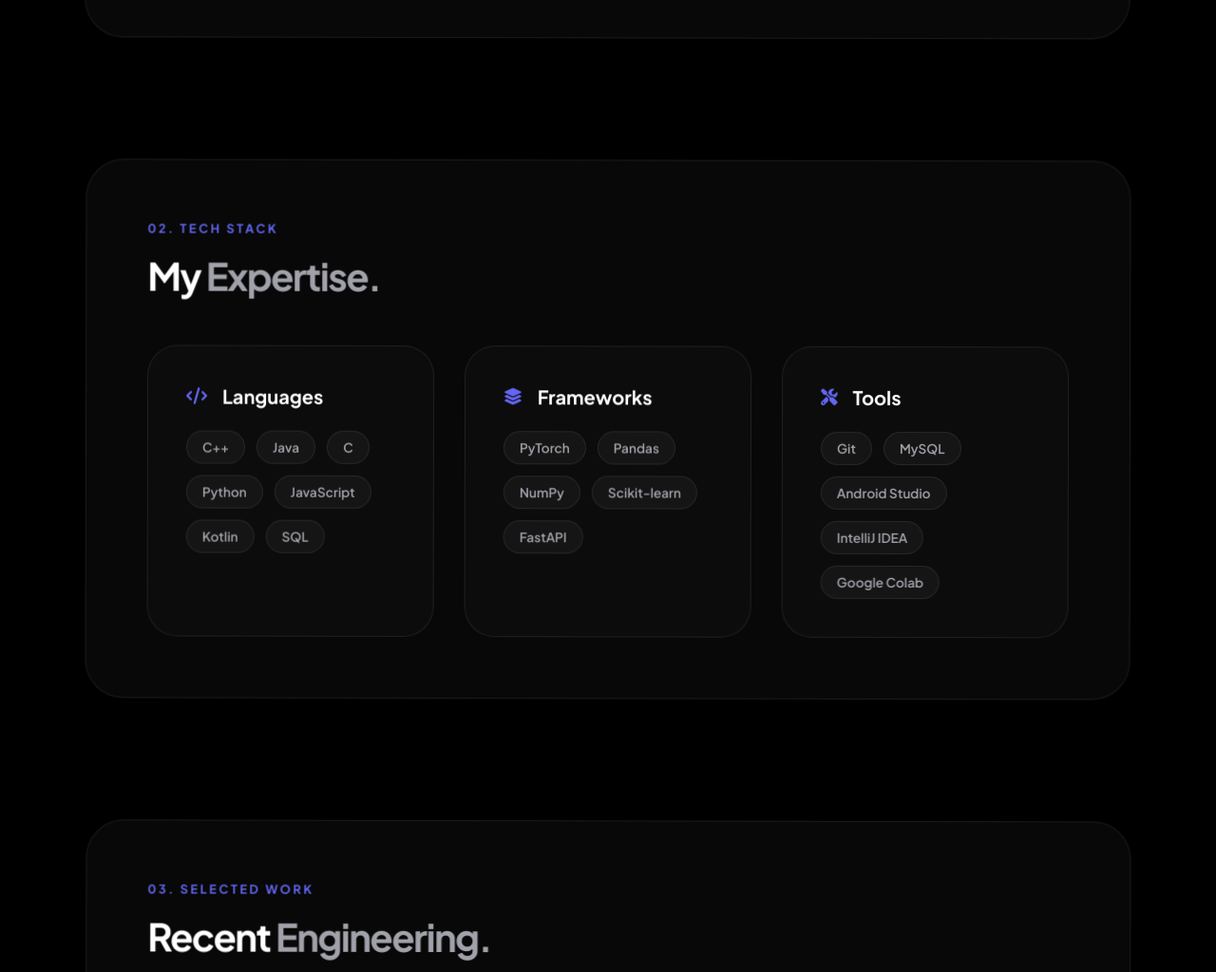
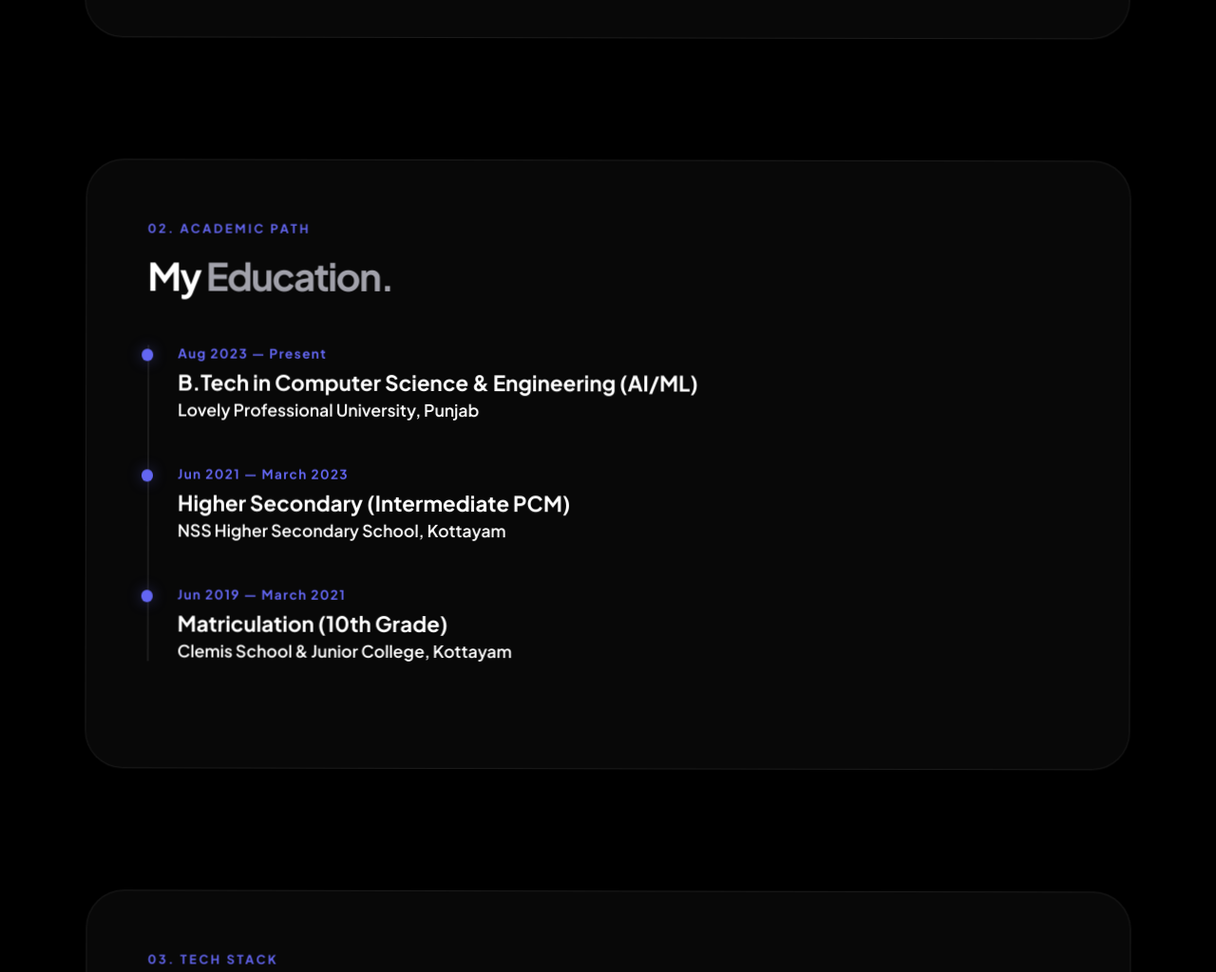
Before and after one commit to Soorajr005/Portfolio, a website built with Vite: page index.html in a window 1280 px wide. Shown: the part 1430-2454 px from the top of the page at 95% size. Built offline with nearby package versions, Linux system fonts and the light colour scheme.

Commit message:
Add Education, Resume, and navigation improvements

```diff
--- a/index.html
+++ b/index.html
@@ -30,6 +30,7 @@
             <a href="#hero" class="nav-brand">Sooraj<span>R.</span></a>
             <ul class="nav-list">
                 <li><a href="#about">About</a></li>
+                <li><a href="#education">Education</a></li>
                 <li><a href="#skills">Skills</a></li>
                 <li><a href="#work">Work</a></li>
                 <li><a href="#achievements">Achievements</a></li>
@@ -54,6 +55,7 @@
                             </p>
                             <div class="hero-cta">
                                 <a href="#work" class="btn-primary">View My Work</a>
+                                <a href="/resume.pdf" class="btn-ghost" download><i class="fas fa-download"></i> Resume</a>
                                 <a href="#contact" class="btn-ghost">Get in Touch</a>
                             </div>
                         </div>
@@ -112,12 +114,52 @@
             </div>
         </section>
 
+        <!-- Education Section -->
+        <section id="education" class="section-floating reveal">
+            <div class="floating-container">
+                <div class="education-card glass-card">
+                    <div class="section-header">
+                        <span class="section-label">02. Academic Path</span>
+                        <h2>My <span>Education.</span></h2>
+                    </div>
+                    <div class="education-timeline">
+                        <div class="edu-item">
+                            <div class="edu-dot"></div>
+                            <div class="edu-content">
+                                <span class="edu-date">Aug 2023 — Present</span>
+                                <h3>B.Tech in Computer Science & Engineering (AI/ML)</h3>
+                                <p class="edu-school">Lovely Professional University, Punjab</p>
+                            </div>
+                        </div>
+
+                        <div class="edu-item">
+                            <div class="edu-dot"></div>
+                            <div class="edu-content">
+                                <span class="edu-date">Jun 2021 — March 2023</span>
+                                <h3>Higher Secondary (Intermediate PCM)</h3>
+                                <p class="edu-school">NSS Higher Secondary School, Kottayam</p>
+                            </div>
+                        </div>
+
+                        <div class="edu-item">
+                            <div class="edu-dot"></div>
+                            <div class="edu-content">
+                                <span class="edu-date">Jun 2019 — March 2021</span>
+                                <h3>Matriculation (10th Grade)</h3>
+                                <p class="edu-school">Clemis School & Junior College, Kottayam</p>
+                            </div>
+                        </div>
+                    </div>
+                </div>
+            </div>
+        </section>
+
         <!-- Skills Section -->
         <section id="skills" class="section-floating reveal">
             <div class="floating-container">
                 <div class="skills-card glass-card">
                     <div class="section-header">
-                        <span class="section-label">02. Tech Stack</span>
+                        <span class="section-label">03. Tech Stack</span>
                         <h2>My <span>Expertise.</span></h2>
                     </div>
                     <div class="skills-grid">
@@ -163,7 +205,7 @@
             <div class="floating-container">
                 <div class="work-card-outer glass-card">
                     <div class="section-header">
-                        <span class="section-label">03. Selected Work</span>
+                        <span class="section-label">04. Selected Work</span>
                         <h2>Recent <span>Engineering.</span></h2>
                     </div>
                     <div class="project-grid">
@@ -197,7 +239,7 @@
             <div class="floating-container">
                 <div class="achievements-card glass-card">
                     <div class="section-header">
-                        <span class="section-label">04. Milestones</span>
+                        <span class="section-label">05. Milestones</span>
                         <h2>Technical <span>Achievements.</span></h2>
                     </div>
                     <div class="achievements-grid">
@@ -226,7 +268,7 @@
             <div class="floating-container">
                 <div class="certs-card glass-card">
                     <div class="section-header">
-                        <span class="section-label">05. Credentials</span>
+                        <span class="section-label">06. Credentials</span>
                         <h2>Verified <span>Skills.</span></h2>
                     </div>
                     <div class="certs-list">
@@ -278,6 +320,11 @@
                         <a href="https://www.instagram.com/_sooraj_05?igsh=Nm92N3k1aGxqbmFl" target="_blank"><i
                                 class="fab fa-instagram"></i></a>
                     </div>
+                    <div class="resume-download-link" style="margin-top: 2rem;">
+                        <a href="/resume.pdf" class="btn-ghost" download>
+                            <i class="fas fa-file-pdf"></i> Download My Full Resume
+                        </a>
+                    </div>
                 </div>
             </div>
         </section>
--- a/style.css
+++ b/style.css
@@ -71,7 +71,7 @@ body {
     transform: translateX(-50%);
     z-index: 1000;
     width: 90%;
-    max-width: 600px;
+    max-width: 800px;
 }
 
 .nav-content {
@@ -83,6 +83,7 @@ body {
     display: flex;
     justify-content: space-between;
     align-items: center;
+    gap: 3rem;
     box-shadow: var(--shadow-deep);
 }
 
@@ -313,6 +314,68 @@ body {
     font-size: 0.9rem;
 }
 
+/* Education Styles */
+.education-timeline {
+    position: relative;
+    padding-left: 2rem;
+    margin-top: 2rem;
+}
+
+.education-timeline::before {
+    content: '';
+    position: absolute;
+    left: 0;
+    top: 0;
+    bottom: 0;
+    width: 2px;
+    background: var(--glass-border);
+}
+
+.edu-item {
+    position: relative;
+    margin-bottom: 3rem;
+}
+
+.edu-dot {
+    position: absolute;
+    left: -2.4rem;
+    top: 0.25rem;
+    width: 0.8rem;
+    height: 0.8rem;
+    background: var(--accent);
+    border-radius: 50%;
+    box-shadow: 0 0 15px var(--accent-glow);
+}
+
+.edu-date {
+    display: block;
+    font-size: 0.85rem;
+    font-weight: 700;
+    color: var(--accent);
+    margin-bottom: 0.5rem;
+    letter-spacing: 0.1em;
+}
+
+.edu-content h3 {
+    font-size: 1.4rem;
+    font-weight: 800;
+    margin-bottom: 0.25rem;
+}
+
+.edu-school {
+    font-weight: 600;
+    color: var(--text-main);
+    margin-bottom: 1rem;
+    font-size: 1.1rem;
+}
+
+.edu-desc {
+    font-family: var(--font-secondary);
+    color: var(--text-muted);
+    line-height: 1.6;
+    max-width: 600px;
+}
+
 /* Certs Styles */
 .certs-list {
     display: grid;
```
Also changed, not shown: 1 other file.
